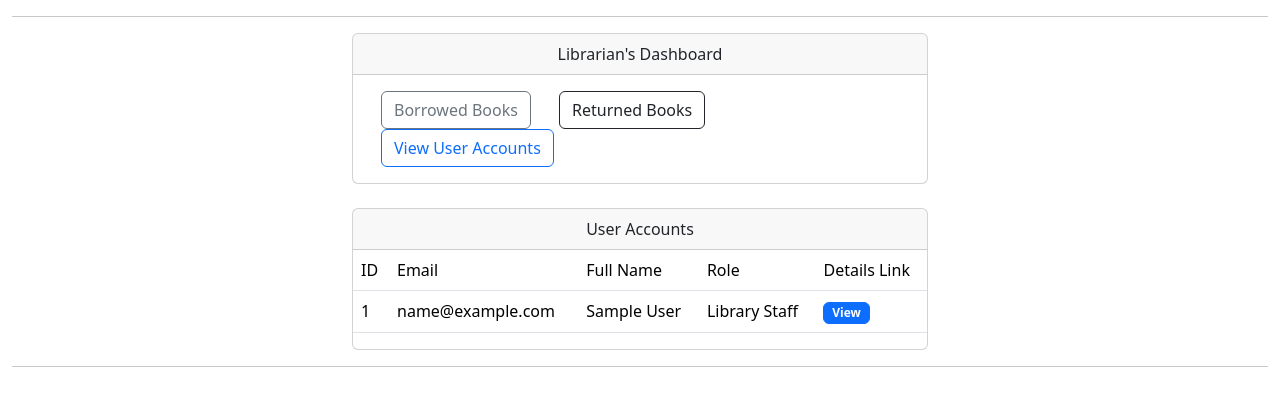
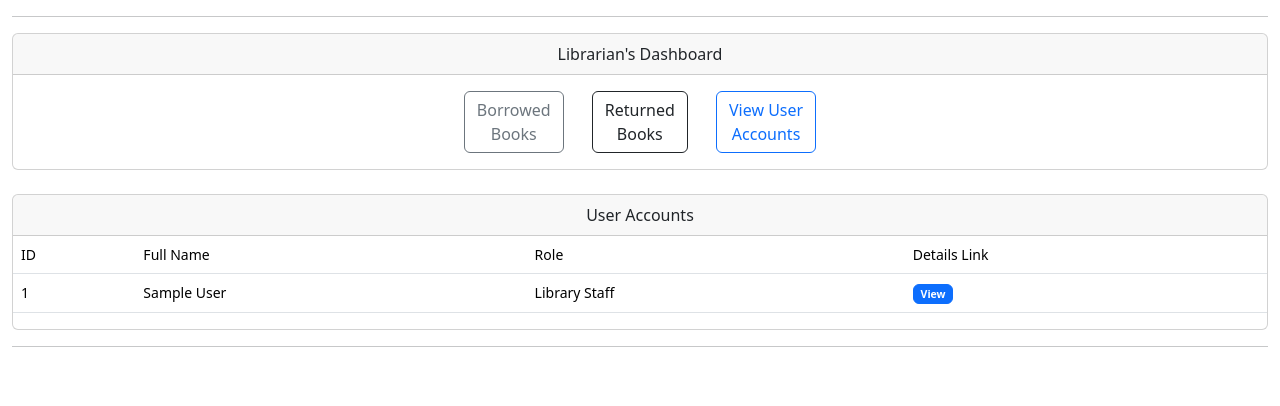
Before and after one commit to jedoyt/library-management-system-app, a Flask app: page /dashboard/users in a window 1280 px wide. Shown: the part 56-462 px from the top of the page. Run offline with Flask 3, Linux system fonts and the light colour scheme; the visitor is signed in with stand-in values (Sample User, id 1); data comes from the database, SQL or seed files in the repository.

Commit message:
Updated dashboard.html. Lessened displayed information. Removed fixed widths. Set smaller fonts on tables.

```diff
--- a/app/templates/book_log/dashboard.html
+++ b/app/templates/book_log/dashboard.html
@@ -4,32 +4,33 @@
 
 {% block content %}
 <!--Aligned div card to center of page-->
-<div class="card mx-auto" style="width: 36rem;">
+<div class="card mx-auto">
     <div class="card-header text-center">
         Librarian's Dashboard
     </div>
-    <div class="card-body">
+    <div class="card-body mx-auto">
         <span class="container-fluid"><a class="btn btn-outline-secondary"
-                href="{{ url_for('book_log.get_all_borrowed') }}">Borrowed Books</a></span>
+                href="{{ url_for('book_log.get_all_borrowed') }}">Borrowed<br>Books</a></span>
         <span class="container-fluid"><a class="btn btn-outline-dark"
-                href="{{ url_for('book_log.get_all_returned') }}">Returned Books</a></span>
+                href="{{ url_for('book_log.get_all_returned') }}">Returned<br>Books</a></span>
         <span class="container-fluid"><a class="btn btn-outline-primary"
-                href="{{ url_for('book_log.get_all_users') }}">View User Accounts</a></span>
+                href="{{ url_for('book_log.get_all_users') }}">View User<br>Accounts</a></span>
     </div>
 </div>
 
 <br>
 {% if borrowed_books %}
-<div class="card mx-auto" style="width: 36rem;">
+<div class="card mx-auto">
     <div class="card-header text-center">
         Currently Borrowed Books
     </div>
+    <small>
     <table class="table table-hover">
         <thead>
             <tr>
                 <td>Date & Time</td>
                 <td>Book Title, Author</td>
-                <td>Borrower, Email</td>
+                <td>Borrower</td>
                 <!-- <td>Contact Number</td> -->
                 <td>Days Borrowed</td>
             </tr>
@@ -41,8 +42,7 @@
                 <td>{{book['datetime_log'].strftime('%m/%d/%Y %-I:%M %p')}}</td>
                 <td><a href="{{ url_for('book.view_book_details', book_id=book['book_id']) }}">{{book['title']}}, <br>
                         {{book['author']}}</a></td>
-                <td><a href="{{ url_for('auth.user_settings', user_id=book['user_id']) }}">{{book['full_name']}}, <br>
-                        {{book['email']}}</a></td>
+                <td><a href="{{ url_for('auth.user_settings', user_id=book['user_id']) }}">{{book['full_name']}}</a></td>
                 <!-- <td>{{book['contact_number']}}</td> -->
                 <td class="text-center">{{book['borrowed_days']}}</td>
             </tr>
@@ -50,13 +50,15 @@
             {% endfor %}
         </tbody>
     </table>
+    </small>
 </div>
 {% endif %}
 {% if returned_books %}
-<div class="card mx-auto" style="width: 36rem;">
+<div class="card mx-auto">
     <div class="card-header text-center">
         Returned Books
     </div>
+    <small>
     <table class="table table-hover">
         <thead>
             <tr>
@@ -84,18 +86,20 @@
             {% endfor %}
         </tbody>
     </table>
+    </small>
 </div>
 {% endif %}
 {% if users %}
-<div class="card mx-auto" style="width: 36rem;">
+<div class="card mx-auto">
     <div class="card-header text-center">
         User Accounts
     </div>
+    <small>
     <table class="table table-hover">
         <thead>
             <tr>
                 <td>ID</td>
-                <td>Email</td>
+                <!-- <td>Email</td> -->
                 <td>Full Name</td>
                 <!-- <td>Contact Number</td> -->
                 <td>Role</td>
@@ -106,7 +110,7 @@
             {% for user in users %}
             <tr>
                 <td>{{user['id']}}</td>
-                <td>{{user['email']}}</td>
+                <!-- <td>{{user['email']}}</td> -->
                 <td>{{user['full_name']}}</td>
                 <!-- <td>{{user['contact_number']}}</td> -->
                 {% if user['library_staff'] %}
@@ -120,6 +124,7 @@
             {% endfor %}
         </tbody>
     </table>
+    </small>
 </div>
 {% endif %}
 {% endblock %}
```
